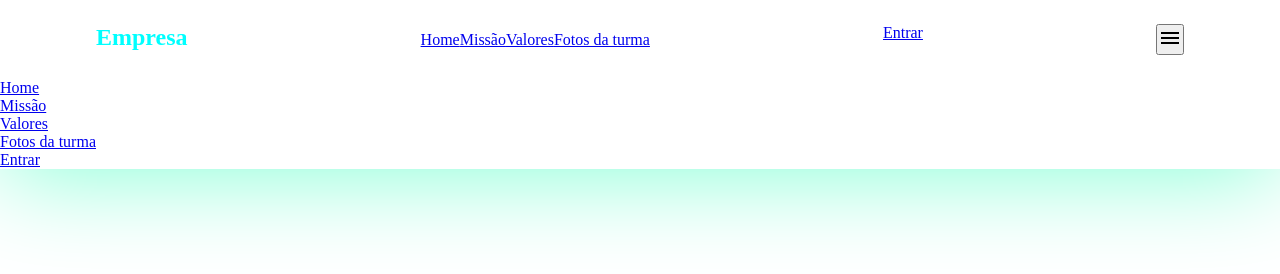
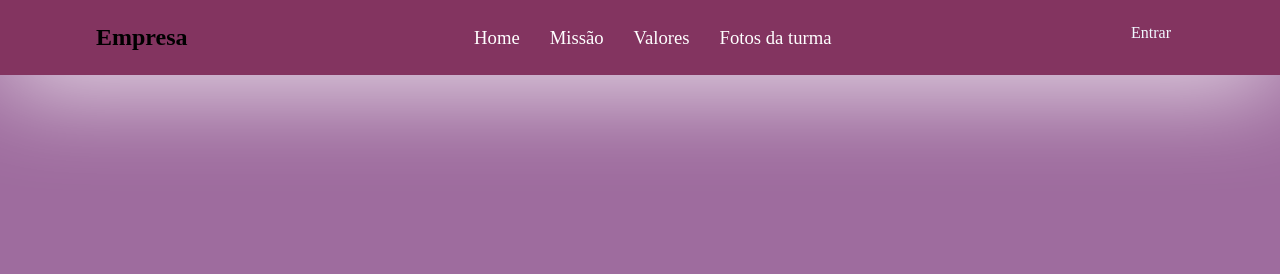
Before and after one commit to WashingtonCost/Sala2B3B, a plain HTML site: page index.html in a window 1280 px wide. Drawn offline with nearby package versions, Linux system fonts and the light colour scheme.

Commit message:
alterações

```diff
--- a/CSS/layout.css
+++ b/CSS/layout.css
@@ -4,12 +4,12 @@
 }
 
 body{
-
+    background-color: rgb(158, 108, 158);
 }
 
 header{
 
 
-    background-color: wheat (0, 0, 0, 0.8);
-    box-shadow: 0px 3px 100px aquamarine;
+    background-color: rgba(126, 38, 82, 0.8);
+    box-shadow: 0px 5px 100px white;
 }
--- a/CSS/menuH.css
+++ b/CSS/menuH.css
@@ -10,7 +10,7 @@
 }
 
 .menuEsquerdo h1{
-    color: aqua;
+    color: black;
 }
 
 .menuLista{
@@ -29,10 +29,38 @@
     margin: 0 1px;
 }
 
-.linkintem{
+.linkItem{
     text-decoration: none;
     font-size: 14pt;
     font-weight: 400;
-    color: brown;
+    color: white;
     padding: 0 15px;
+
 }
+
+.menuDireito a{
+    border: none;
+    background-color: none;
+    padding: 8px 13px;
+    border-radius: 4px;
+    color: aliceblue;
+    text-decoration: none;
+}
+
+.menuBotao{
+    display: none;
+}
+
+.respMenu{
+    display: none;
+}
+
+@media screen and (max-width: 740px) {
+    .menu{
+        padding: 1.5rem 4rem;
+    }
+
+    .menuLista{
+        display: none;
+    }
+}
--- a/index.html
+++ b/index.html
@@ -17,10 +17,13 @@
             </div>
             <div class="menuLista">
                 <ul>
-                    <li class="ItemMenu"><a href="#" class="LinkItem">Home</a></li>
-                    <li class="ItemMenu"><a href="#" class="LinkItem">Missão</a></li>
-                    <li class="ItemMenu"><a href="#" class="LinkItem">Valores</a></li>
-                    <li class="ItemMenu"><a href="#" class="LinkItem">Fotos da turma</a></li>
+                    <li class="ItemMenu"><a href="#" class="linkItem">Home</a></li>
+
+                    <li class="ItemMenu"><a href="#" class="linkItem">Missão</a></li>
+
+                    <li class="ItemMenu"><a href="#" class="linkItem">Valores</a></li>
+
+                    <li class="ItemMenu"><a href="#" class="linkItem">Fotos da turma</a></li>
                 </ul>
             </div>
             <div class="menuDireito">
@@ -38,10 +41,13 @@
         </nav>
         <div class="respMenu" id="repMenu">
             <ul>
-                <li class="ItemMenu"><a href="#" class="LinkItem">Home</a></li>
-                <li class="ItemMenu"><a href="#" class="LinkItem">Missão</a></li>
-                <li class="ItemMenu"><a href="#" class="LinkItem">Valores</a></li>
-                <li class="ItemMenu"><a href="#" class="LinkItem">Fotos da turma</a></li>
+                <li class="ItemMenu"><a href="#" class="linkItem">Home</a></li>
+
+                <li class="ItemMenu"><a href="#" class="linkItem">Missão</a></li>
+
+                <li class="ItemMenu"><a href="#" class="linkItem">Valores</a></li>
+
+                <li class="ItemMenu"><a href="#" class="linkItem">Fotos da turma</a></li>
             </ul>
             <div class="menuDireito">
                 <a href="#">Entrar</a>
```
